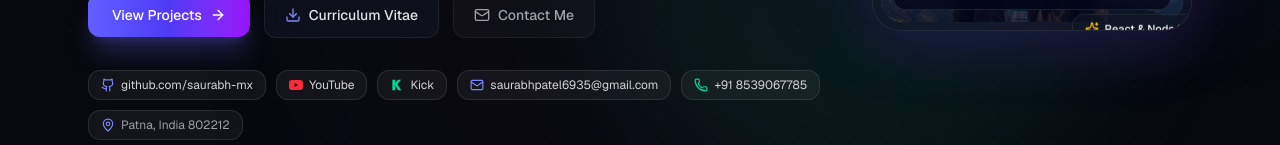
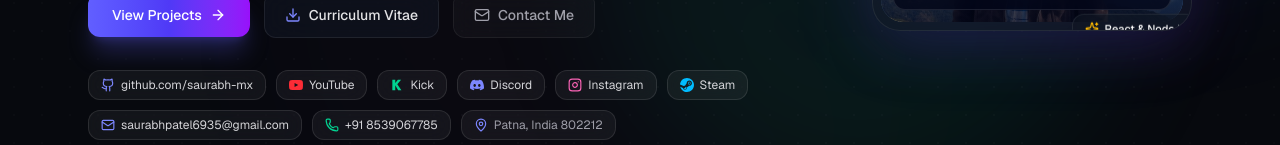
Before and after one commit to saurabh-mx/Portfolio, a Next.js app: page / in a window 1280 px wide. Shown: the part 655-800 px from the top of the page. Built offline with nearby package versions, Linux system fonts and the light colour scheme; no server answers.

Commit message:
feat: add Steam, Discord, and Instagram to social profiles

```diff
--- a/src/components/Contact.tsx
+++ b/src/components/Contact.tsx
@@ -3,7 +3,15 @@
 import { useState } from "react";
 import { motion } from "framer-motion";
 import { Mail, MapPin, Send, CheckCircle2, MessageSquare, Phone, ArrowUpRight, ExternalLink } from "lucide-react";
-import { GithubIcon, YoutubeIcon, KickIcon, WhatsAppIcon } from "@/components/SocialIcons";
+import {
+  GithubIcon,
+  YoutubeIcon,
+  KickIcon,
+  WhatsAppIcon,
+  DiscordIcon,
+  InstagramIcon,
+  SteamIcon,
+} from "@/components/SocialIcons";
 import { portfolioData } from "@/data/portfolio-data";
 
 export default function Contact() {
@@ -181,6 +189,39 @@ export default function Contact() {
                   <span>Kick</span>
                   <ArrowUpRight className="w-3 h-3 text-zinc-500" />
                 </a>
+
+                <a
+                  href={portfolioData.personal.discord}
+                  target="_blank"
+                  rel="noopener noreferrer"
+                  className="inline-flex items-center gap-2 px-3.5 py-2 rounded-xl glass-pill text-xs text-zinc-300 hover:text-white hover:border-indigo-400/40 hover:bg-indigo-500/10 transition-colors"
+                >
+                  <DiscordIcon className="w-4 h-4 text-indigo-400" />
+                  <span>Discord</span>
+                  <ArrowUpRight className="w-3 h-3 text-zinc-500" />
+                </a>
+
+                <a
+                  href={portfolioData.personal.instagram}
+                  target="_blank"
+                  rel="noopener noreferrer"
+                  className="inline-flex items-center gap-2 px-3.5 py-2 rounded-xl glass-pill text-xs text-zinc-300 hover:text-white hover:border-pink-500/40 hover:bg-pink-500/10 transition-colors"
+                >
+                  <InstagramIcon className="w-4 h-4 text-pink-400" />
+                  <span>Instagram</span>
+                  <ArrowUpRight className="w-3 h-3 text-zinc-500" />
+                </a>
+
+                <a
+                  href={portfolioData.personal.steam}
+                  target="_blank"
+                  rel="noopener noreferrer"
+                  className="inline-flex items-center gap-2 px-3.5 py-2 rounded-xl glass-pill text-xs text-zinc-300 hover:text-white hover:border-sky-400/40 hover:bg-sky-500/10 transition-colors"
+                >
+                  <SteamIcon className="w-4 h-4 text-sky-400" />
+                  <span>Steam</span>
+                  <ArrowUpRight className="w-3 h-3 text-zinc-500" />
+                </a>
               </div>
             </div>
           </div>
--- a/src/components/Footer.tsx
+++ b/src/components/Footer.tsx
@@ -1,7 +1,14 @@
 "use client";
 
 import { ArrowUp, Mail } from "lucide-react";
-import { GithubIcon, YoutubeIcon, KickIcon } from "@/components/SocialIcons";
+import {
+  GithubIcon,
+  YoutubeIcon,
+  KickIcon,
+  DiscordIcon,
+  InstagramIcon,
+  SteamIcon,
+} from "@/components/SocialIcons";
 import { portfolioData } from "@/data/portfolio-data";
 
 export default function Footer() {
@@ -56,6 +63,36 @@ export default function Footer() {
               <KickIcon className="w-4 h-4" />
             </a>
             <a
+              href={portfolioData.personal.discord}
+              target="_blank"
+              rel="noopener noreferrer"
+              className="p-2.5 rounded-xl glass-pill text-zinc-400 hover:text-indigo-400 transition-colors"
+              aria-label="Discord"
+              title="Discord Server"
+            >
+              <DiscordIcon className="w-4 h-4" />
+            </a>
+            <a
+              href={portfolioData.personal.instagram}
+              target="_blank"
+              rel="noopener noreferrer"
+              className="p-2.5 rounded-xl glass-pill text-zinc-400 hover:text-pink-400 transition-colors"
+              aria-label="Instagram"
+              title="Instagram Profile"
+            >
+              <InstagramIcon className="w-4 h-4" />
+            </a>
+            <a
+              href={portfolioData.personal.steam}
+              target="_blank"
+              rel="noopener noreferrer"
+              className="p-2.5 rounded-xl glass-pill text-zinc-400 hover:text-sky-400 transition-colors"
+              aria-label="Steam"
+              title="Steam Profile"
+            >
+              <SteamIcon className="w-4 h-4" />
+            </a>
+            <a
               href={`mailto:${portfolioData.personal.email}`}
               className="p-2.5 rounded-xl glass-pill text-zinc-400 hover:text-white transition-colors"
               aria-label="Email"
--- a/src/components/Hero.tsx
+++ b/src/components/Hero.tsx
@@ -3,7 +3,14 @@
 import { motion } from "framer-motion";
 import Image from "next/image";
 import { ArrowRight, Mail, Sparkles, Download, Phone, MapPin, Code2 } from "lucide-react";
-import { GithubIcon, YoutubeIcon, KickIcon } from "@/components/SocialIcons";
+import {
+  GithubIcon,
+  YoutubeIcon,
+  KickIcon,
+  DiscordIcon,
+  InstagramIcon,
+  SteamIcon,
+} from "@/components/SocialIcons";
 import { portfolioData } from "@/data/portfolio-data";
 
 interface HeroProps {
@@ -125,6 +132,33 @@ export default function Hero({ onOpenResume }: HeroProps) {
               <span>Kick</span>
             </a>
             <a
+              href={portfolioData.personal.discord}
+              target="_blank"
+              rel="noopener noreferrer"
+              className="flex items-center gap-1.5 px-3 py-1.5 rounded-xl glass-pill hover:text-white hover:border-indigo-400/40 hover:bg-indigo-500/10 transition-all hover:scale-105"
+            >
+              <DiscordIcon className="w-3.5 h-3.5 text-indigo-400" />
+              <span>Discord</span>
+            </a>
+            <a
+              href={portfolioData.personal.instagram}
+              target="_blank"
+              rel="noopener noreferrer"
+              className="flex items-center gap-1.5 px-3 py-1.5 rounded-xl glass-pill hover:text-white hover:border-pink-500/40 hover:bg-pink-500/10 transition-all hover:scale-105"
+            >
+              <InstagramIcon className="w-3.5 h-3.5 text-pink-400" />
+              <span>Instagram</span>
+            </a>
+            <a
+              href={portfolioData.personal.steam}
+              target="_blank"
+              rel="noopener noreferrer"
+              className="flex items-center gap-1.5 px-3 py-1.5 rounded-xl glass-pill hover:text-white hover:border-sky-400/40 hover:bg-sky-500/10 transition-all hover:scale-105"
+            >
+              <SteamIcon className="w-3.5 h-3.5 text-sky-400" />
+              <span>Steam</span>
+            </a>
+            <a
               href={`mailto:${portfolioData.personal.email}`}
               className="flex items-center gap-1.5 px-3 py-1.5 rounded-xl glass-pill hover:text-white hover:border-indigo-400/40 transition-all hover:scale-105"
             >
--- a/src/components/ResumeModal.tsx
+++ b/src/components/ResumeModal.tsx
@@ -3,7 +3,14 @@
 import { motion, AnimatePresence } from "framer-motion";
 import Image from "next/image";
 import { X, Download, ExternalLink, Briefcase, GraduationCap, Award, Mail, Phone, MapPin } from "lucide-react";
-import { GithubIcon, YoutubeIcon, KickIcon } from "@/components/SocialIcons";
+import {
+  GithubIcon,
+  YoutubeIcon,
+  KickIcon,
+  DiscordIcon,
+  InstagramIcon,
+  SteamIcon,
+} from "@/components/SocialIcons";
 import { portfolioData } from "@/data/portfolio-data";
 
 interface ResumeModalProps {
@@ -126,6 +133,36 @@ export default function ResumeModal({ isOpen, onClose }: ResumeModalProps) {
                 >
                   <KickIcon className="w-3.5 h-3.5 text-emerald-400" />
                   <span>Kick</span>
+                </a>
+                <span className="text-zinc-600 hidden sm:inline">•</span>
+                <a
+                  href={portfolioData.personal.discord}
+                  target="_blank"
+                  rel="noopener noreferrer"
+                  className="flex items-center gap-1.5 hover:text-indigo-400 transition-colors"
+                >
+                  <DiscordIcon className="w-3.5 h-3.5 text-indigo-400" />
+                  <span>Discord</span>
+                </a>
+                <span className="text-zinc-600 hidden sm:inline">•</span>
+                <a
+                  href={portfolioData.personal.instagram}
+                  target="_blank"
+                  rel="noopener noreferrer"
+                  className="flex items-center gap-1.5 hover:text-pink-400 transition-colors"
+                >
+                  <InstagramIcon className="w-3.5 h-3.5 text-pink-400" />
+                  <span>Instagram</span>
+                </a>
+                <span className="text-zinc-600 hidden sm:inline">•</span>
+                <a
+                  href={portfolioData.personal.steam}
+                  target="_blank"
+                  rel="noopener noreferrer"
+                  className="flex items-center gap-1.5 hover:text-sky-400 transition-colors"
+                >
+                  <SteamIcon className="w-3.5 h-3.5 text-sky-400" />
+                  <span>Steam</span>
                 </a>
               </div>
             </div>
--- a/src/components/SocialIcons.tsx
+++ b/src/components/SocialIcons.tsx
@@ -64,3 +64,51 @@ export function WhatsAppIcon({ className = "w-4 h-4", ...props }: IconProps) {
     </svg>
   );
 }
+
+export function DiscordIcon({ className = "w-4 h-4", ...props }: IconProps) {
+  return (
+    <svg
+      role="img"
+      viewBox="0 0 24 24"
+      fill="currentColor"
+      className={className}
+      {...props}
+    >
+      <path d="M20.317 4.37a19.791 19.791 0 0 0-4.885-1.515.074.074 0 0 0-.079.037c-.21.375-.444.864-.608 1.25a18.27 18.27 0 0 0-5.487 0 12.64 12.64 0 0 0-.617-1.25.077.077 0 0 0-.079-.037A19.736 19.736 0 0 0 3.677 4.37a.07.07 0 0 0-.032.027C.533 9.046-.32 13.58.099 18.057a.082.082 0 0 0 .031.057 19.9 19.9 0 0 0 5.993 3.03.078.078 0 0 0 .084-.028c.462-.63.874-1.295 1.226-1.994.021-.041.001-.09-.041-.106a13.107 13.107 0 0 1-1.872-.892.077.077 0 0 1-.008-.128 10.2 10.2 0 0 0 .372-.292.074.074 0 0 1 .077-.01c3.928 1.793 8.18 1.793 12.061 0a.074.074 0 0 1 .078.01c.12.098.246.198.373.292a.077.077 0 0 1-.006.127 12.299 12.299 0 0 1-1.873.894.077.077 0 0 0-.041.107c.36.698.772 1.362 1.225 1.993a.076.076 0 0 0 .084.028 19.839 19.839 0 0 0 6.002-3.03.077.077 0 0 0 .032-.054c.5-5.177-.838-9.674-3.549-13.66a.061.061 0 0 0-.031-.028zM8.02 15.33c-1.183 0-2.157-1.085-2.157-2.419 0-1.333.956-2.419 2.157-2.419 1.21 0 2.176 1.096 2.157 2.42 0 1.333-.956 2.418-2.157 2.418zm7.975 0c-1.183 0-2.157-1.085-2.157-2.419 0-1.333.955-2.419 2.157-2.419 1.21 0 2.176 1.096 2.157 2.42 0 1.333-.946 2.418-2.157 2.418z" />
+    </svg>
+  );
+}
+
+export function InstagramIcon({ className = "w-4 h-4", ...props }: IconProps) {
+  return (
+    <svg
+      role="img"
+      viewBox="0 0 24 24"
+      fill="none"
+      stroke="currentColor"
+      strokeWidth="2"
+      strokeLinecap="round"
+      strokeLinejoin="round"
+      className={className}
+      {...props}
+    >
+      <rect width="20" height="20" x="2" y="2" rx="5" ry="5" />
+      <path d="M16 11.37A4 4 0 1 1 12.63 8 4 4 0 0 1 16 11.37z" />
+      <line x1="17.5" x2="17.51" y1="6.5" y2="6.5" />
+    </svg>
+  );
+}
+
+export function SteamIcon({ className = "w-4 h-4", ...props }: IconProps) {
+  return (
+    <svg
+      role="img"
+      viewBox="0 0 24 24"
+      fill="currentColor"
+      className={className}
+      {...props}
+    >
+      <path d="M11.979 0C5.678 0 .511 4.86.022 11.037l6.432 2.658c.545-.371 1.203-.59 1.912-.59.063 0 .125.004.188.006l2.861-4.142V8.91c0-2.495 2.028-4.524 4.524-4.524 2.494 0 4.524 2.031 4.524 4.527s-2.03 4.525-4.524 4.525h-.105l-4.076 2.911c0 .052.005.105.005.159 0 1.875-1.515 3.396-3.39 3.396-1.635 0-3.016-1.173-3.331-2.727L.436 14.87C1.704 20.086 6.398 24 11.979 24c6.627 0 12-5.373 12-12S18.605 0 11.979 0zM7.54 18.219l-1.473-.61c.262.543.714.99 1.314 1.25 1.297.539 2.793-.058 3.331-1.355.267-.643.256-1.344-.01-1.92l-.007-.015-1.996.827c-.15.654-.64 1.173-1.159.823zm8.4-11.579c-1.25 0-2.264 1.014-2.264 2.264s1.014 2.264 2.264 2.264 2.264-1.014 2.264-2.264-1.014-2.264-2.264-2.264zm0 .754c.834 0 1.51.676 1.51 1.51s-.676 1.51-1.51 1.51-1.51-.676-1.51-1.51.676-1.51 1.51-1.51z" />
+    </svg>
+  );
+}
--- a/src/data/portfolio-data.ts
+++ b/src/data/portfolio-data.ts
@@ -45,6 +45,9 @@ export const portfolioData = {
     githubDisplay: "github.com/saurabh-mx",
     youtube: "https://www.youtube.com/@VenomPlaZzYT",
     kick: "https://kick.com/venomplazzyt",
+    discord: "https://discord.gg/yehtgK7fY",
+    instagram: "https://www.instagram.com/saurabh_patel_762/",
+    steam: "https://steamcommunity.com/profiles/76561199538173443/",
     education: {
       institution: "Rungta College of Engineering and Technology",
       degree: "B.Tech in Computer Science & Engineering",
```
